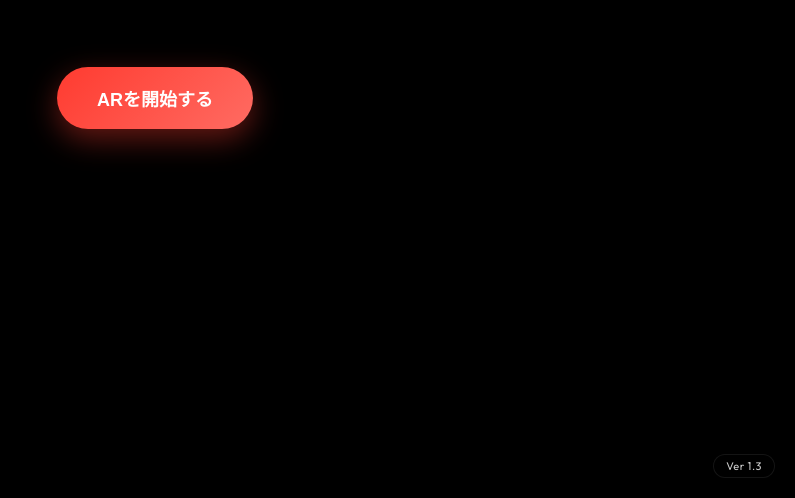
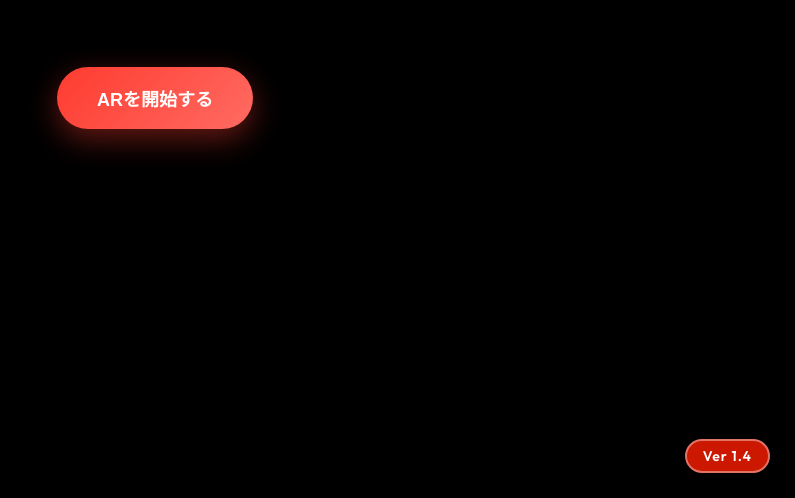
Before and after one commit to monzi55/AR_pole, a plain HTML site: page index.html in a window 1280 px wide. Shown: the part 302-800 px from the top of the page, without its empty margins (485-1280 px from the left). Drawn offline with nearby package versions, Linux system fonts and the light colour scheme.

Commit message:
Add files via upload

```diff
--- a/index.html
+++ b/index.html
@@ -32,9 +32,14 @@
         </div>
 
         <div id="controls">
-            <button id="reset-btn" class="glass-btn" title="すべて消去">
+            <button id="reset-btn" class="glass-btn small" title="すべて消去">
                 <svg viewBox="0 0 24 24" fill="none" stroke="currentColor" stroke-width="2"><path d="M3 6h18M19 6v14a2 2 0 0 1-2 2H7a2 2 0 0 1-2-2V6m3 0V4a2 2 0 0 1 2-2h4a2 2 0 0 1 2 2v2"></path></svg>
                 <span>リセット</span>
+            </button>
+
+            <button id="undo-btn" class="glass-btn" title="1本戻る">
+                <svg viewBox="0 0 24 24" fill="none" stroke="currentColor" stroke-width="2"><path d="M9 14 4 9l5-5"/><path d="M4 9h11a4 4 0 0 1 0 8h-1"/></svg>
+                <span>1本戻る</span>
             </button>
 
             <button id="capture-btn" class="glass-btn primary" title="撮影">
@@ -44,10 +49,11 @@
         </div>
     </div>
 
+    <div id="version-badge">Ver 1.4</div>
+
     <!-- AR Start Button (managed by Three.js ARButton, but we can customize or use our own) -->
     <div id="ar-start-container">
         <button id="start-ar-btn">ARを開始する</button>
-        <div id="version-badge">Ver 1.3</div>
     </div>
 
     <script type="module" src="main.js"></script>
--- a/main.js
+++ b/main.js
@@ -13,6 +13,7 @@ const uiOverlay = document.getElementById('ui-overlay');
 const startBtnContainer = document.getElementById('ar-start-container');
 const startBtn = document.getElementById('start-ar-btn');
 const resetBtn = document.getElementById('reset-btn');
+const undoBtn = document.getElementById('undo-btn');
 const captureBtn = document.getElementById('capture-btn');
 const instructionText = document.getElementById('instruction-text');
 
@@ -77,10 +78,23 @@ function init() {
         e.stopPropagation();
         poles.forEach(p => scene.remove(p));
         poles = [];
+        instructionText.innerText = 'ポールをすべて消去しました';
     });
 
-    // Prevent XR select event when clicking UI buttons
     resetBtn.addEventListener('beforexrselect', (e) => {
+        e.preventDefault();
+    });
+
+    undoBtn.addEventListener('click', (e) => {
+        e.stopPropagation();
+        if (poles.length > 0) {
+            const lastPole = poles.pop();
+            scene.remove(lastPole);
+            instructionText.innerText = '最後の1本を取り消しました';
+        }
+    });
+
+    undoBtn.addEventListener('beforexrselect', (e) => {
         e.preventDefault();
     });
 
--- a/style.css
+++ b/style.css
@@ -121,6 +121,16 @@ header p {
     letter-spacing: 0.5px;
 }
 
+.glass-btn.small {
+    min-width: 60px;
+    padding: 10px;
+    opacity: 0.7;
+}
+
+.glass-btn.small span {
+    font-size: 9px;
+}
+
 .glass-btn.primary {
     background: rgba(255, 255, 255, 0.25);
     width: 90px;
@@ -148,7 +158,7 @@ header p {
     justify-content: center;
     align-items: center;
     z-index: 20;
-    background: rgba(0,0,0,0.5); /* Slight dim to start screen */
+    background: #000; /* Solid black for better contrast on start screen */
 }
 
 #start-ar-btn {
@@ -177,18 +187,20 @@ header p {
 
 /* Version Badge styling */
 #version-badge {
-    position: absolute;
-    bottom: 20px;
-    right: 20px;
-    font-size: 11px;
-    opacity: 0.8;
-    color: white;
-    background: rgba(0, 0, 0, 0.5);
-    padding: 4px 12px;
-    border-radius: 20px;
+    position: fixed;
+    bottom: 25px;
+    right: 25px;
+    font-size: 14px;
+    font-weight: 600;
+    color: #ffffff; /* Explicit pure white */
+    background: rgba(255, 30, 0, 0.8); /* Noticeable vibrant red background */
+    padding: 6px 16px;
+    border-radius: 30px;
     pointer-events: none;
-    letter-spacing: 0.5px;
-    border: 1px solid rgba(255,255,255,0.1);
+    letter-spacing: 1px;
+    border: 2px solid rgba(255,255,255,0.4);
+    box-shadow: 0 4px 15px rgba(0,0,0,0.5);
+    z-index: 9999;
 }
 
 /* Three.js Canvas default styling */
```
